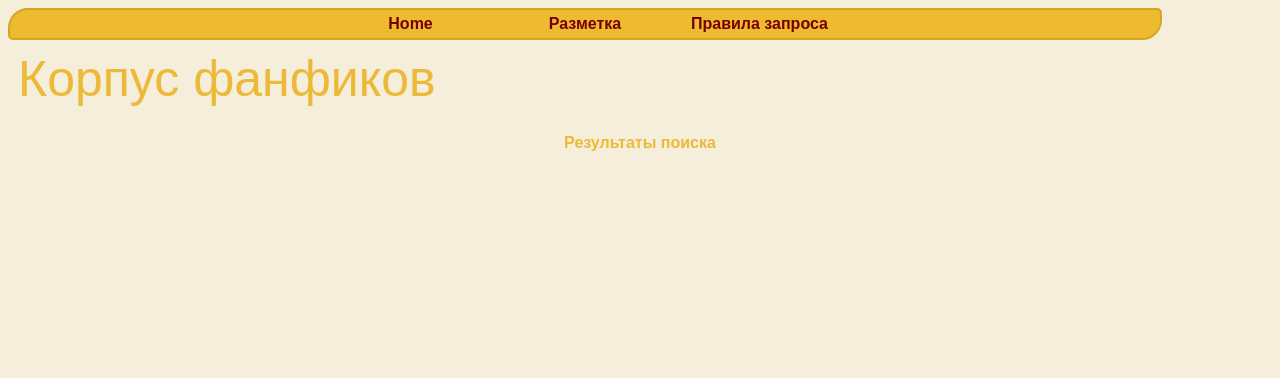
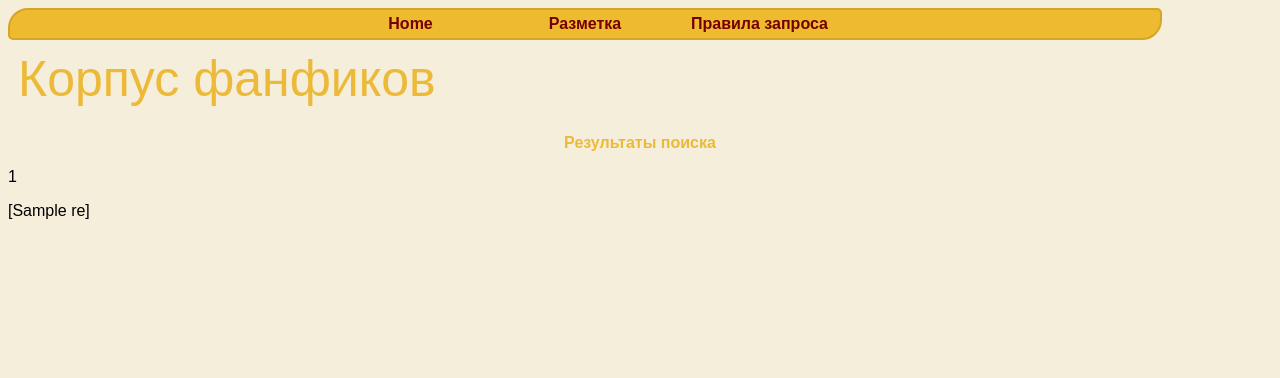
Before and after one commit to polinadumbledore/herokufanficapp, a Flask app: template templates/result.html in a window 1280 px wide. Shown: the top 378 px of the page. Run offline with Flask 3, Linux system fonts and the light colour scheme; the template is opened without the code that fills it: most values are stand-ins (such as "Sample title", 1, 10 or a date in 2020).

Commit message:
Update result.html

```diff
--- a/templates/result.html
+++ b/templates/result.html
@@ -16,7 +16,11 @@
 	</header>
 	<p style="color:#ecb939;font-size:20;text-align: center;"><b>Результаты поиска</b></p>
 	<div class="results">
-		<p1></p1>
+		<p1>
+            {% for i in range(0, res|length) %}
+                {{ res[i][0] }} <p>[{{ res[i][1] }}]</p>
+            {% endfor %}
+        </p1>
 
 
 	</div>
```
